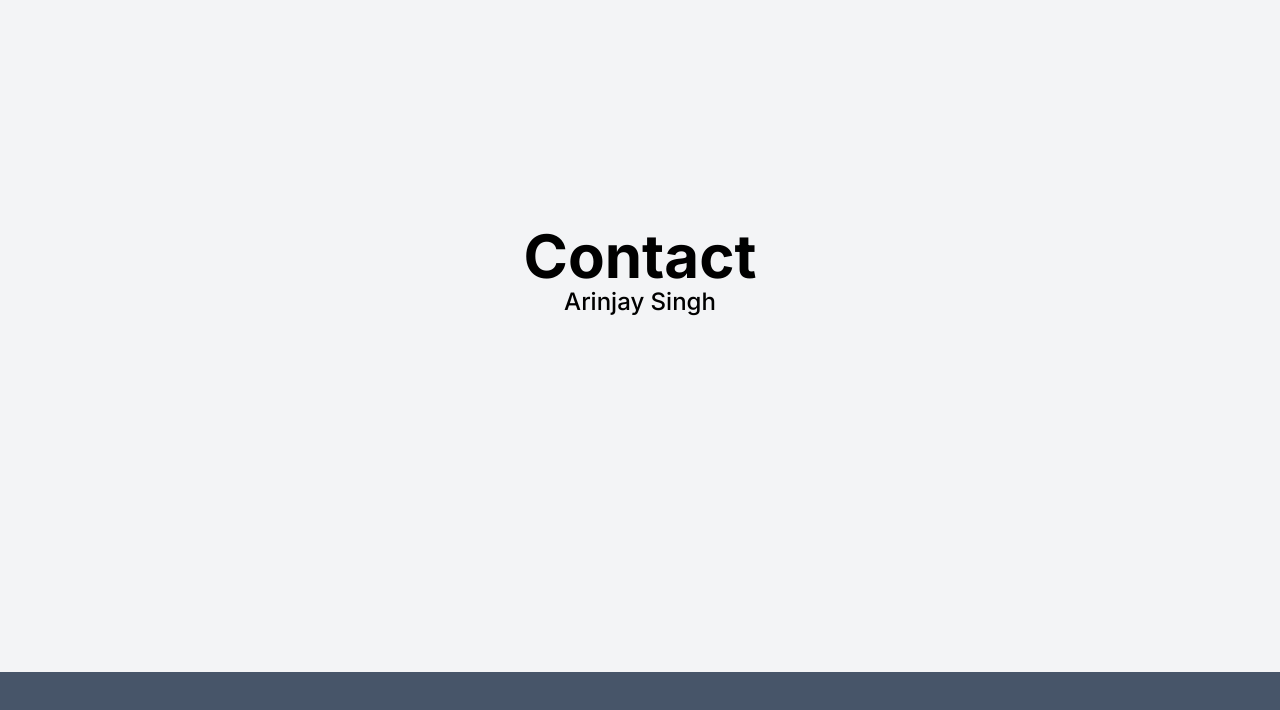
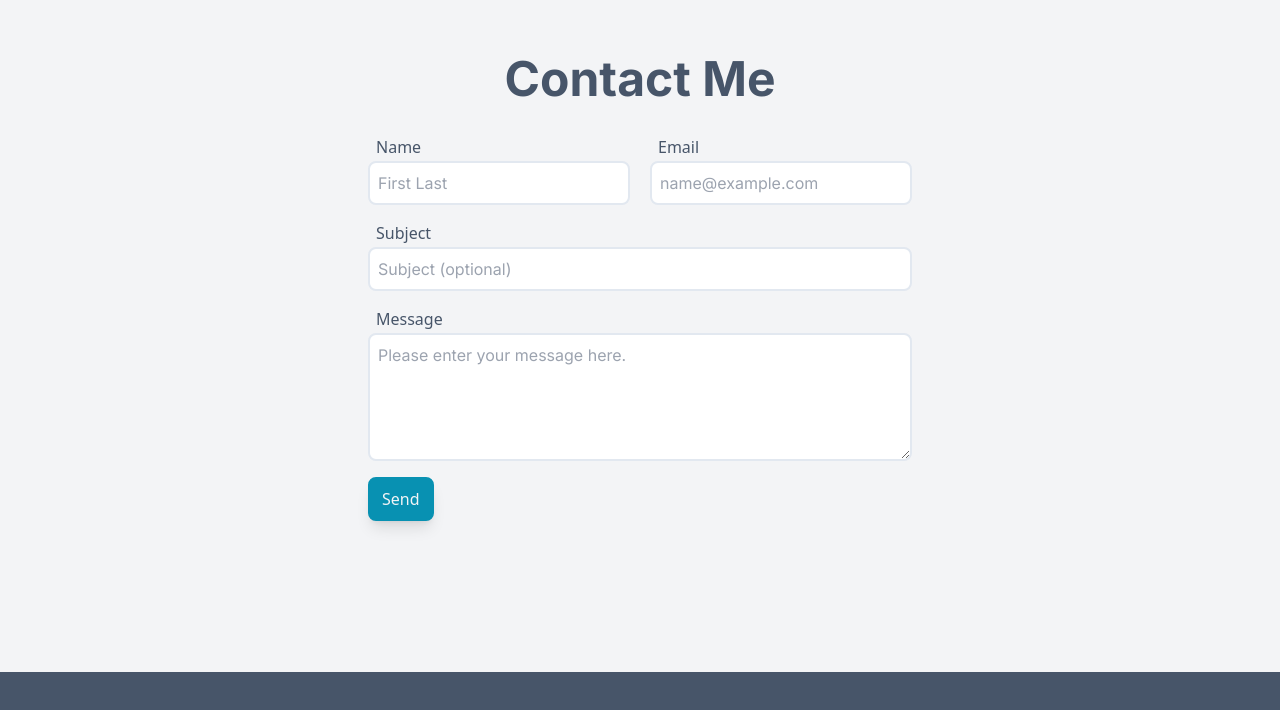
Before and after one commit to arinjay-singh/personal-website, a Next.js app: page / in a window 1280 px wide. Shown: the part 4128-4838 px from the top of the page. Built offline with nearby package versions, Linux system fonts and the light colour scheme.

Commit message:
contact field layout is done, need to setup sendgrid

```diff
--- a/src/components/data/nav-elements.js
+++ b/src/components/data/nav-elements.js
@@ -1,6 +1,6 @@
 import NavItem from "../subcomponents/nav-item";
-import GithubLogo from "../logos/github-logo";
-import LinkedinLogo from "../logos/linkedin-logo";
+import GithubLogo from "../subcomponents/github-logo";
+import LinkedinLogo from "../subcomponents/linkedin-logo";
 import Link from "next/link";
 import Button from "../subcomponents/button";
 
--- a/src/components/data/skills-web-dev.js
+++ b/src/components/data/skills-web-dev.js
@@ -5,6 +5,11 @@ import nodeIcon from "../images/skills/node-icon.svg";
 import gitIcon from "../images/skills/git-icon.svg";
 import htmlIcon from "../images/skills/html-icon.svg";
 import cssIcon from "../images/skills/css-icon.svg";
+import awsIcon from "../images/skills/aws-icon.svg";
+import dockerIcon from "../images/skills/docker-icon.svg";
+import mysqlIcon from "../images/skills/mysql-icon.svg";
+import postgresIcon from "../images/skills/postgres-icon.svg";
+import mongodbIcon from "../images/skills/mongodb-icon.svg";
 
 const webDevFrameworks = [
   {
@@ -32,6 +37,26 @@ const webDevFrameworks = [
     name: "Node.js",
   },
   {
+    svg: mysqlIcon,
+    name: "MySQL",
+  },
+  {
+    svg: postgresIcon,
+    name: "PostgreSQL",
+  },
+  {
+    svg: mongodbIcon,
+    name: "MongoDB",
+  },
+  {
+    svg: dockerIcon,
+    name: "Docker",
+  },
+  {
+    svg: awsIcon,
+    name: "AWS",
+  },
+  {
     svg: gitIcon,
     name: "Git",
   }
--- a/src/components/sections/contact.js
+++ b/src/components/sections/contact.js
@@ -1,10 +1,34 @@
+"use client";
+
+import Button from "../subcomponents/button";
+import ContactField from "../subcomponents/contact-field";
 import Section from "../subcomponents/section";
+import { useState } from "react";
 
 export default function Contact() {
-    return (
-        <Section section_id="contact">
-            <h1 className="text-6xl font-bold">Contact</h1>
-            <h2 className="text-2xl font-medium">Arinjay Singh</h2>
-        </Section>
-    );
+  const [name, setName] = useState("");
+  const [email, setEmail] = useState("");
+  const [subject, setSubject] = useState("");
+  const [message, setMessage] = useState("");
+
+  const onSubmit = (e) => {
+    e.preventDefault();
+    console.log(name, email, subject, message);
+    document.getElementById("contact-form").reset();
+  }
+
+  return (
+    <Section section_id="contact">
+      <h1 className=" text-5xl font-bold text-slate-600 py-8">Contact Me</h1>
+      <form id="contact-form" className=" w-1/2 space-y-4" onSubmit={onSubmit}>
+        <div className=" flex flex-row gap-5">
+          <ContactField label="name" onChange={(e) => setName(e.target.value)} />
+          <ContactField label="email" onChange={(e) => setEmail(e.target.value)} />
+        </div>
+        <ContactField label="subject" onChange={(e) => setSubject(e.target.value)} />
+        <ContactField label="message" onChange={(e) => setMessage(e.target.value)} isMessage />
+        <Button label="Send" />
+      </form>
+    </Section>
+  );
 }
--- a/src/components/sections/skills.js
+++ b/src/components/sections/skills.js
@@ -9,8 +9,8 @@ export default function Skills() {
     <Section section_id="skills">
       <h1 className=" text-5xl font-bold text-slate-600 pt-8">Technical Skills</h1>
       <SkillCategory category="Programming Languages" skills={languages} />
+      <SkillCategory category="AI/ML/Data Tools" skills={dataTools} />
       <SkillCategory category="Web Development" skills={webDevFrameworks} />
-      <SkillCategory category="AI/ML/Data Tools" skills={dataTools} />
     </Section>
   );
 }
--- a/src/components/subcomponents/button.js
+++ b/src/components/subcomponents/button.js
@@ -1,7 +1,8 @@
-export default function Button({ label }) {
+'use client';
+export default function Button({ label, onClick = (event) => {} }) {
   return (
     <button
-      href=""
+      onClick={onClick}
       className="font-medium font-sans text-gray-100 hover:text-slate-600 bg-cyan-600  hover:bg-gray-100 border-2 border-cyan-600 py-2 px-3 rounded-lg transition ease-out duration-300 hover:scale-105 shadow-lg"
     >
       {label}
--- /dev/null
+++ b/src/components/subcomponents/contact-field.js
@@ -0,0 +1,32 @@
+export default function ContactField({ label, onChange, isMessage }) {
+  return (
+    <div className="flex flex-col w-full">
+      <label
+        htmlFor={label}
+        className=" font-normal font-sans text-slate-600 px-2 mb-0.5"
+      >
+        {label.charAt(0).toUpperCase() + label.slice(1)}
+      </label>
+      {isMessage ? (
+        <textarea
+          id={label}
+          name={label}
+          placeholder={"Please enter your " + label + " here."}
+          onChange={onChange}
+          required
+          className=" rounded-lg px-2 py-2 border-2 border-slate-200 h-32"
+        />
+      ) : (
+        <input
+          type={label}
+          id={label}
+          name={label}
+          placeholder={(label === "name" ? "First Last" : (label === "email") ? "name@example.com" : "Subject (optional)")}
+          onChange={onChange}
+          required={label === "subject" ? false : true}
+          className=" rounded-lg px-2 py-2 border-2 border-slate-200"
+        />
+      )}
+    </div>
+  );
+}
--- a/src/components/subcomponents/skill-category.js
+++ b/src/components/subcomponents/skill-category.js
@@ -14,7 +14,7 @@ export default function SkillCategory({ category, skills }) {
               height={100}
               className=" h-20 w-20 hover:scale-125 transition duration-300 ease-out rounded-lg"
             />
-            <caption className="text-normal text-slate-600 hidden">{skill.name}</caption>
+            <h2 className="text-normal text-slate-600 hidden">{skill.name}</h2>
           </li>
         ))}
       </ul>
```
Also changed, not shown: src/components/subcomponents/github-logo.js (renamed from src/components/logos/github-logo.js), src/components/subcomponents/linkedin-logo.js (renamed from src/components/logos/linkedin-logo.js).
